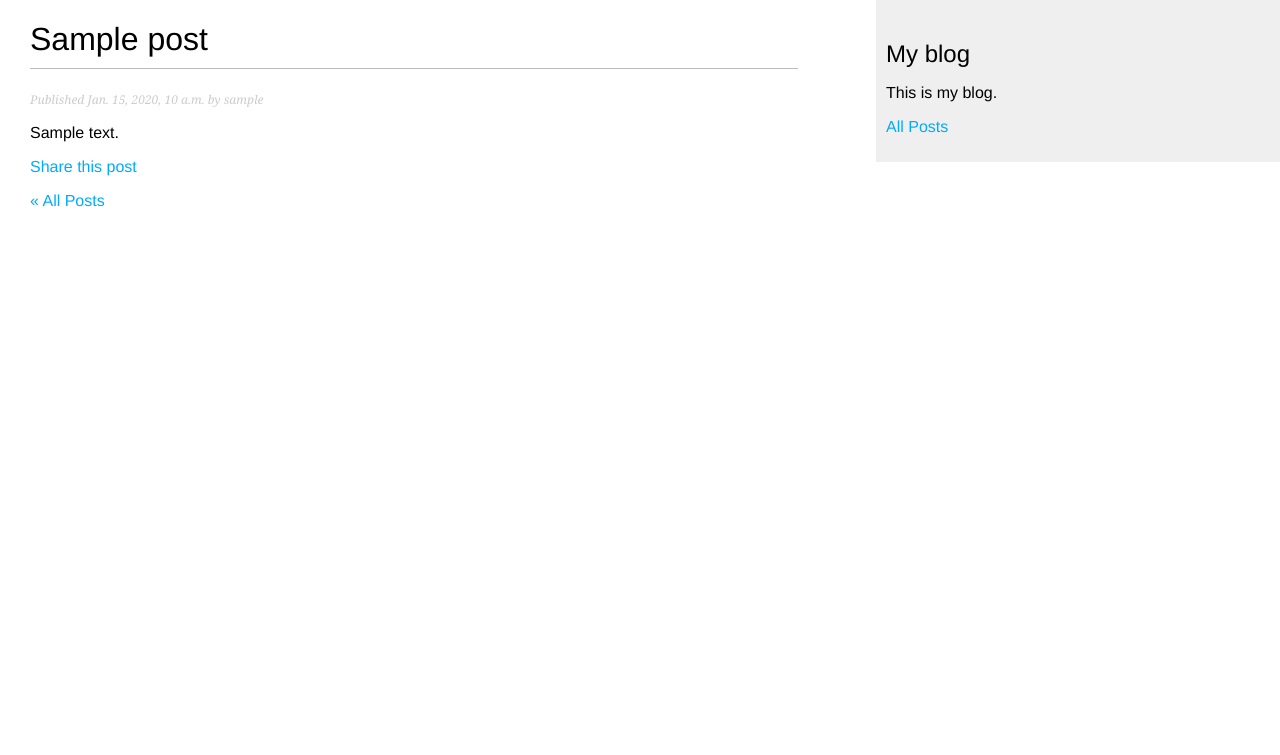
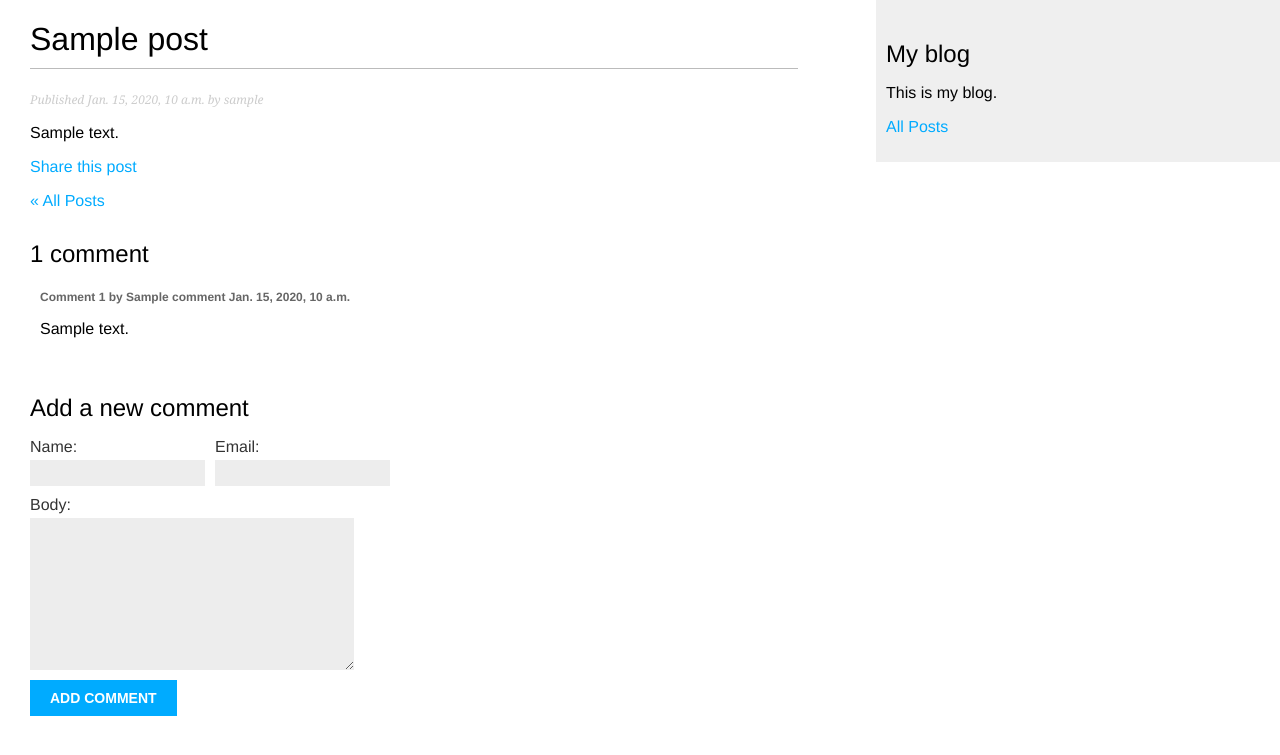
Before and after one commit to mohandgnibi/Django5_By_Example, a Django app: a page that uses Blog_Application/blog/templates/blog/post/detail.html in a window 1280 px wide. Shown: the top 755 px of the page. Run offline with Django 5.2, Linux system fonts and the light colour scheme; tables that the repository leaves empty hold one stand-in row (values such as "Sample post").

Commit message:
Creating a comment system

```diff
--- a/Blog_Application/blog/forms.py
+++ b/Blog_Application/blog/forms.py
@@ -1,4 +1,6 @@
 from django import forms
+
+from .models import Comment
 
 
 class EmailPostForm(forms.Form):
@@ -6,3 +8,9 @@ class EmailPostForm(forms.Form):
     email = forms.EmailField()
     to = forms.EmailField()
     comments = forms.CharField(required=False, widget=forms.Textarea)
+
+
+class CommentForm(forms.ModelForm):
+    class Meta:
+        model = Comment
+        fields = ['name', 'email', 'body']
--- a/Blog_Application/blog/models.py
+++ b/Blog_Application/blog/models.py
@@ -49,3 +49,22 @@ class Post(models.Model):
                 self.slug,
             ],
         )
+
+
+class Comment(models.Model):
+    post = models.ForeignKey(Post, on_delete=models.CASCADE, related_name='comments')
+    name = models.CharField(max_length=80)
+    email = models.EmailField()
+    body = models.TextField()
+    created = models.DateTimeField(auto_now_add=True)
+    updated = models.DateTimeField(auto_now=True)
+    active = models.BooleanField(default=True)
+
+    class Meta:
+        ordering = ['created']
+        indexes = [
+            models.Index(fields=['created'])
+        ]
+
+    def __str__(self):
+        return f'Comment by {self.name} on {self.post}'
--- a/Blog_Application/blog/templates/blog/post/detail.html
+++ b/Blog_Application/blog/templates/blog/post/detail.html
@@ -13,6 +13,25 @@
       Share this post
     </a>
   </p>
+  <p><a href="{% url 'blog:post_list' %}">&laquo; All Posts</a></p>
 
-  <p><a href="{% url 'blog:post_list' %}">&laquo; All Posts</a></p>
+  {% with comments.count as total_comments %}
+    <h2>
+      {{ total_comments }} comment{{ total_comments|pluralize }}
+    </h2>
+  {% endwith %}
+
+  {% for comment in comments %}
+    <div class="comment">
+      <p class="info">
+        Comment {{ forloop.counter }} by {{ comment.name }}
+        {{ comment.created }}
+      </p>
+      {{ comment.body|linebreaks }}
+    </div>
+  {% empty %}
+    <p>There are no comments.</p>
+  {% endfor %}
+
+  {% include 'blog/post/includes/comment_form.html' %}
 {% endblock content %}
--- /dev/null
+++ b/Blog_Application/blog/templates/blog/post/includes/comment_form.html
@@ -0,0 +1,12 @@
+<h2>Add a new comment</h2>
+<form action="{% url 'blog:post_comment' post.id %}" method="post">
+  {% csrf_token %}
+  <div class="left">
+    {{ form.name.as_field_group }}
+  </div>
+  <div class="left">
+    {{ form.email.as_field_group }}
+  </div>
+  {{ form.body.as_field_group }}
+  <p><input type="submit" value="Add comment"></p>
+</form>
--- a/Blog_Application/blog/urls.py
+++ b/Blog_Application/blog/urls.py
@@ -13,4 +13,5 @@ urlpatterns = [
         views.post_detail,
         name="post_detail"),
     path('<int:post_id>/share/', views.post_share, name='post_share'),
+    path('<int:post_id>/comment/', views.post_comment, name='post_comment'),
 ]
--- a/Blog_Application/blog/views.py
+++ b/Blog_Application/blog/views.py
@@ -1,10 +1,11 @@
 from django.core.paginator import EmptyPage, PageNotAnInteger, Paginator
 from django.shortcuts import get_object_or_404, render
+from django.views.decorators.http import require_POST
 from django.views.generic import ListView
 from django.core.mail import send_mail
 
 from .models import Post
-from .forms import EmailPostForm
+from .forms import EmailPostForm, CommentForm
 
 # Function-based views
 """
@@ -45,7 +46,18 @@ def post_detail(request, year, month, day, post):
         publish__month=month,
         publish__day=day,
     )
-    return render(request, "blog/post/detail.html", {"post": post})
+
+    # List of active comments for this post
+    comments = post.comments.filter(active=True)
+    # Form for users to comment
+    form = CommentForm()
+
+    context = {
+        'post': post,
+        'comments': comments,
+        'form': form,
+    }
+    return render(request, "blog/post/detail.html", context)
 
 
 def post_share(request, post_id):
@@ -80,9 +92,35 @@ def post_share(request, post_id):
             sent = True
     else:
         form = EmailPostForm()
+
     context = {
         "post": post,
         "form": form,
         "sent": sent,
     }
     return render(request, "blog/post/share.html", context)
+
+
+@require_POST
+def post_comment(request, post_id):
+    post = get_object_or_404(Post,
+                             id=post_id,
+                             status=Post.Status.PUBLISHED
+                            )
+    comment = None
+    # A comment was posted
+    form = CommentForm(data=request.POST)
+    if form.is_valid():
+        # Create a Comment object without saving it to the database
+        comment = form.save(commit=False)
+        # Assign the post to the comment
+        comment.post = post
+        # Save the comment to the database
+        comment.save()
+
+    context = {
+        'post': post,
+        'form': form,
+        'comment': comment
+    }
+    return render(request, 'blog/post/comment.html', context)
```
Also changed, not shown: Blog_Application/blog/admin.py (+8 -1 lines), Blog_Application/blog/templates/blog/post/comment.html (added, +12 -0 lines), Blog_Application/blog/migrations/0003_comment.py (added).
